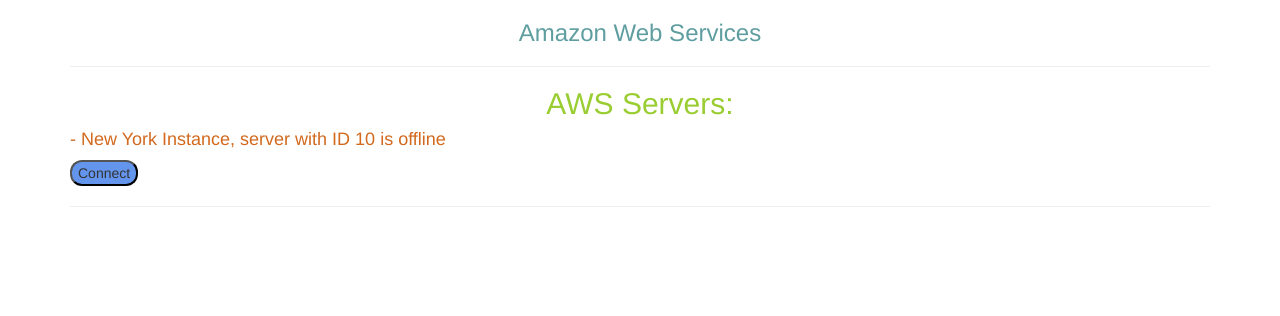
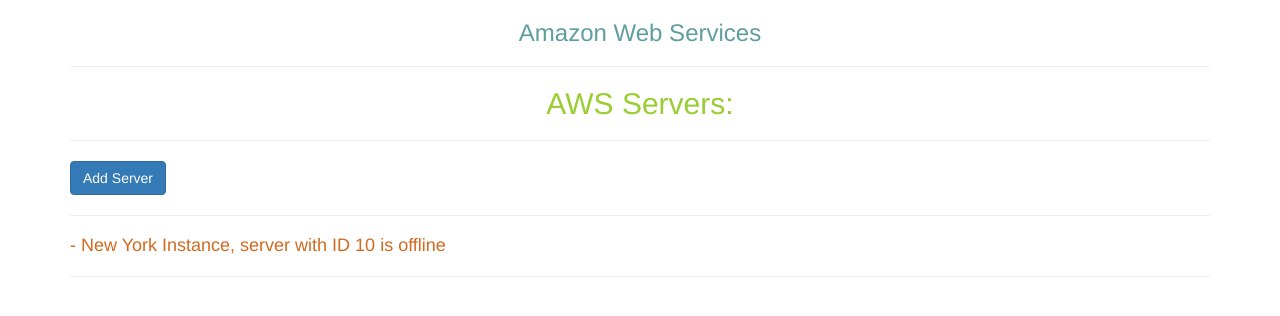
Before and after one commit to HluhovMax/my-first-app, an Angular app: page / in a window 1280 px wide. Shown: the top 316 px of the page. Built offline with nearby package versions, Linux system fonts and the light colour scheme.

Commit message:
property binding example

```diff
--- a/src/app/server/server.component.html
+++ b/src/app/server/server.component.html
@@ -1,2 +1 @@
 <h4>- {{city}} Instance, server with ID {{serverId}} is {{getServerStatus()}}</h4>
-<button class="button">Connect</button>
--- a/src/app/servers/servers.component.html
+++ b/src/app/servers/servers.component.html
@@ -1,2 +1,5 @@
 <h2>AWS Servers: </h2>
+<hr>
+<button class="btn btn-primary" [disabled]="!allowNewServer">Add Server</button>
+<hr>
 <server></server>
--- a/src/app/servers/servers.component.ts
+++ b/src/app/servers/servers.component.ts
@@ -7,8 +7,13 @@
 })
 export class ServersComponent implements OnInit {
 
+  allowNewServer = false;
+
   constructor() {
     console.log(`Inside ServersComponent.Constructor`)
+    setTimeout(()=>{
+      this.allowNewServer = true;
+    },2000)
   }
 
   ngOnInit(): void {
```
